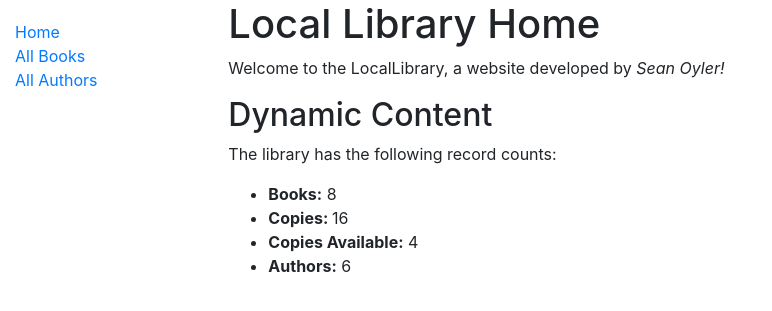
After one commit to xrysen/locallibrary, a Django app: page /catalog/ in a window 1280 px wide. The commit adds this page. Shown: the top 311 px of the page, without its empty margins (0-772 px from the left). Run offline with Django 3.2, Linux system fonts and the light colour scheme; data comes from the database, SQL or seed files in the repository.

Commit message:
Adds catalogs index

```diff
--- a/catalog/templates/base_generic.html
+++ b/catalog/templates/base_generic.html
@@ -30,7 +30,7 @@
         </div>
         <div class = "col-sm-10">
           {% block content %}
-          {% endblock conent %}
+          {% endblock content %}
         </div>
       </div>
     </div>
--- /dev/null
+++ b/catalog/templates/index.html
@@ -0,0 +1,14 @@
+{% extends 'base_generic.html' %}
+
+{% block content %}
+<h1>Local Library Home</h1>
+<p>Welcome to the LocalLibrary, a website developed by <em>Sean Oyler!</em></p>
+<h2>Dynamic Content</h2>
+<p>The library has the following record counts: </p>
+<ul>
+  <li><strong>Books:</strong> {{ num_books }}</li>
+  <li><strong>Copies: </strong> {{ num_instances }}</li>
+  <li><strong>Copies Available:</strong> {{ num_instances_available }} </li>
+  <li><strong>Authors:</strong> {{ num_authors }}</li>
+</ul>
+{% endblock %}
```
